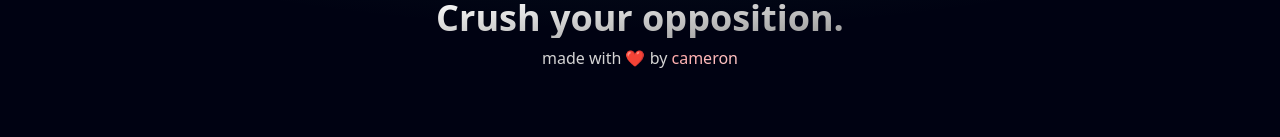
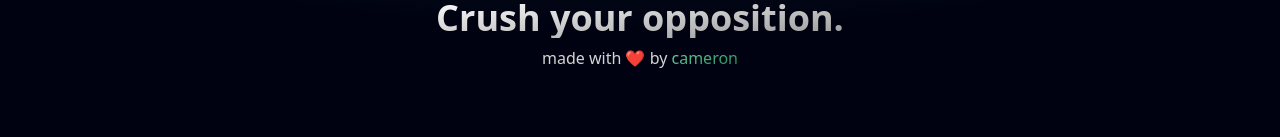
Before and after one commit to wzid/lift.lucyber.club, a Next.js app: page / in a window 1280 px wide. Shown: the part 226-363 px from the top of the page. Built offline with nearby package versions, Linux system fonts and the light colour scheme; no server answers; the database is empty.

Commit message:
Green is better :smile:

```diff
--- a/src/app/page.tsx
+++ b/src/app/page.tsx
@@ -7,7 +7,7 @@ export default function Home() {
     <div className="flex flex-col justify-center items-center text-center">
         <h1 className="text-4xl md:text-5xl text-transparent bg-clip-text bg-gradient-to-br from-white to-[#ccc]">Record your lifts.</h1>
         <h2 className="text-2xl md:text-4xl text-transparent bg-clip-text bg-gradient-to-br from-white to-[#999]">Crush your opposition.</h2>
-        <p className="text-background-300 mt-2">made with ❤️ by <a href="https://github.com/wzid" className="text-transparent bg-clip-text bg-gradient-to-br from-[#ff9f9f] to-[#ffcfcf] transition-opacity hover:opacity-85">cameron</a></p>
+        <p className="text-background-300 mt-2">made with ❤️ by <a href="https://github.com/wzid" className="text-transparent bg-clip-text bg-gradient-to-br from-green-300 to-green-600 transition-opacity hover:opacity-85">cameron</a></p>
     </div>
     <div className="mt-[4rem]">
       <h1 className="mb-4 text-background-200">Testimonials</h1>
```
